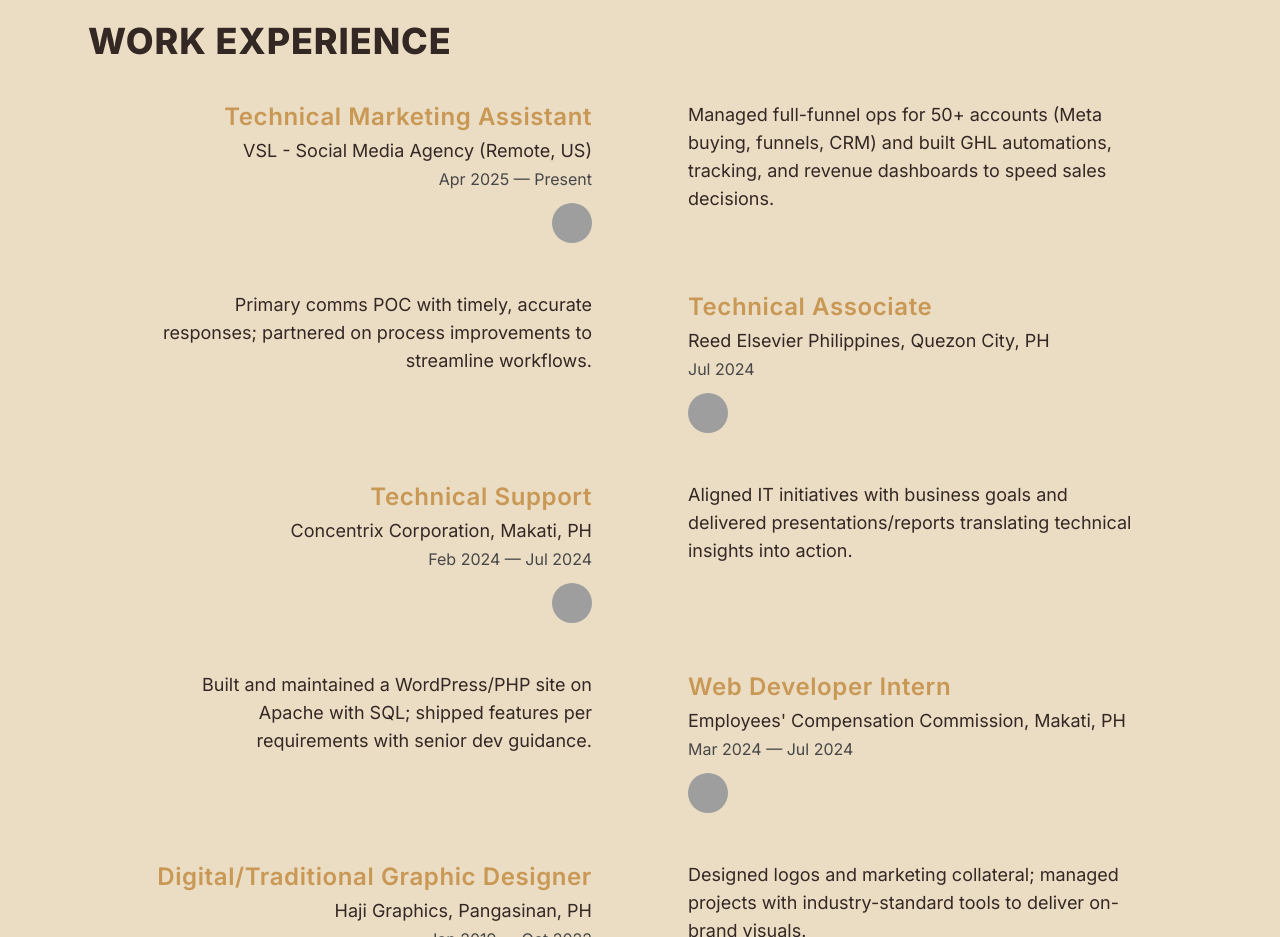
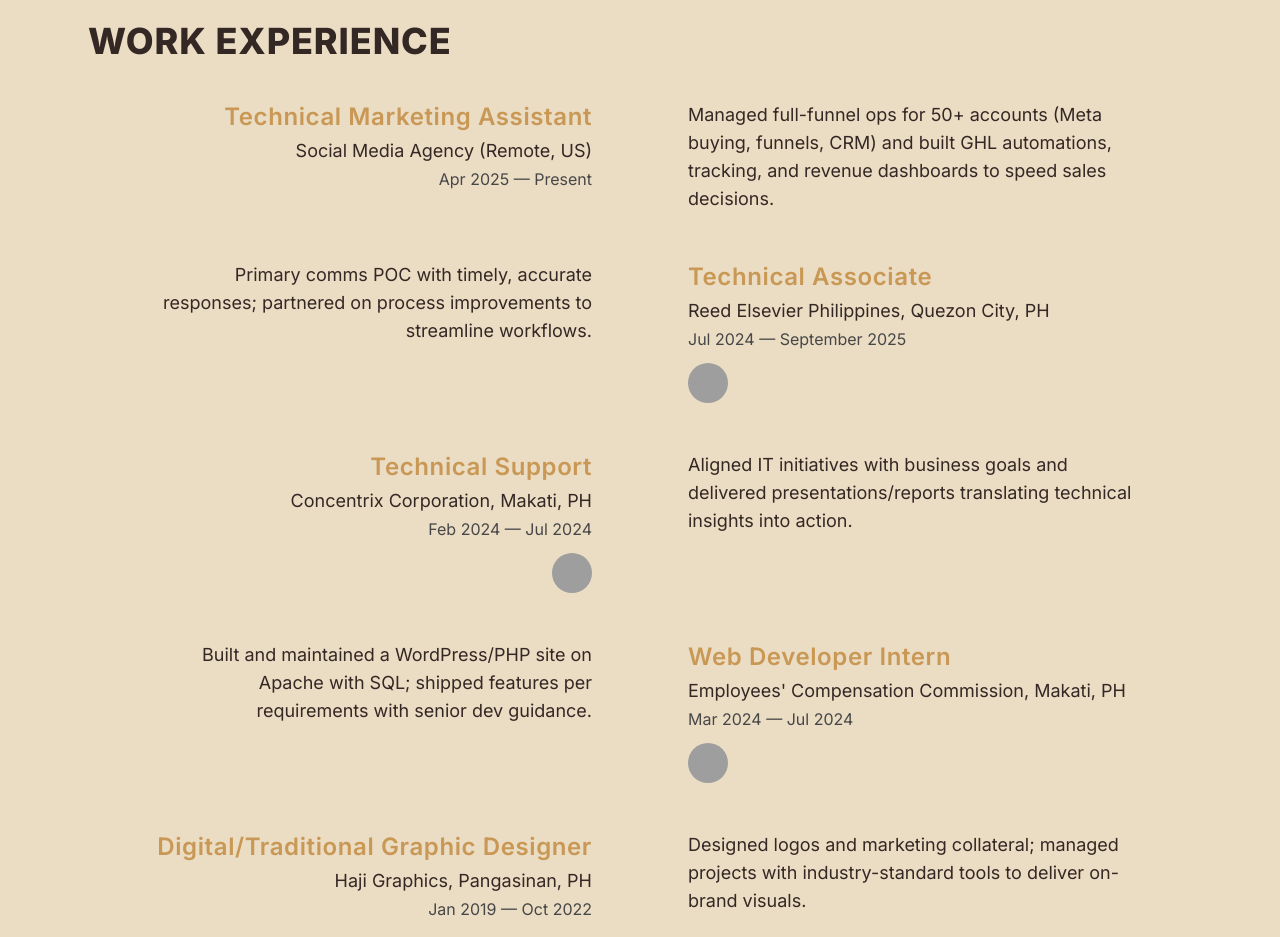
Before and after one commit to hajiwari/2025-Portfolio, a React (Vite) app: page / in a window 1280 px wide. Shown: the part 1660-2597 px from the top of the page. Built offline with nearby package versions, Linux system fonts and the light colour scheme; grey boxes are pictures that could not be loaded.

Commit message:
job update

```diff
--- a/src/components/Experience.jsx
+++ b/src/components/Experience.jsx
@@ -4,16 +4,16 @@ import { motion } from 'framer-motion'
 const experiences = [
   {
     title: 'Technical Marketing Assistant',
-    company: 'VSL - Social Media Agency (Remote, US)',
+    company: 'Social Media Agency (Remote, US)',
     year: 'Apr 2025 — Present',
-  icon: 'https://assets.cdn.filesafe.space/54PiEFlRWZcrTNV8UnPz/media/67816fccd1dc9840d201b3c1.png',
+  icon: null,
     description:
       'Managed full-funnel ops for 50+ accounts (Meta buying, funnels, CRM) and built GHL automations, tracking, and revenue dashboards to speed sales decisions.'
   },
   {
     title: 'Technical Associate',
     company: 'Reed Elsevier Philippines, Quezon City, PH',
-    year: 'Jul 2024',
+    year: 'Jul 2024  —  September 2025',
   icon: 'https://encrypted-tbn0.gstatic.com/images?q=tbn:ANd9GcRAF2Zflk8QSG1GXcNI1hMhXOfkdyfdI2O81Q&s',
     description:
       'Primary comms POC with timely, accurate responses; partnered on process improvements to streamline workflows.'
```
